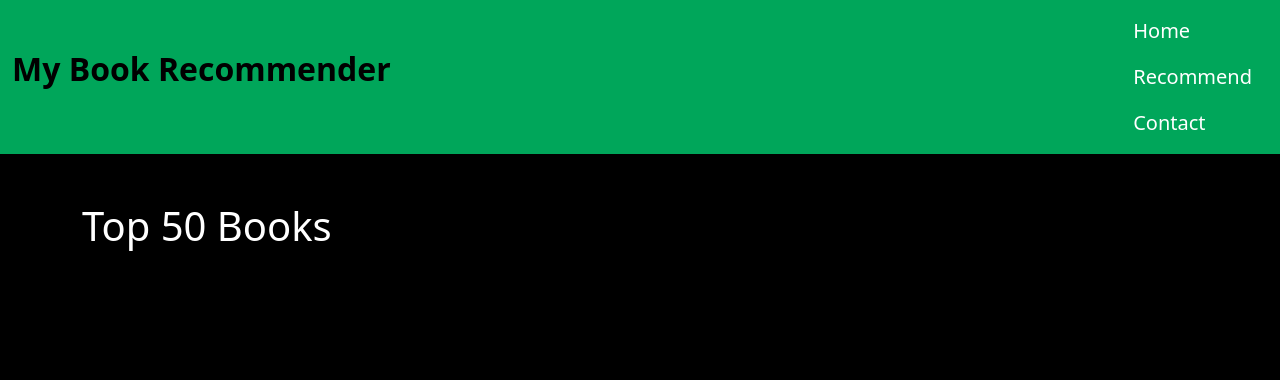
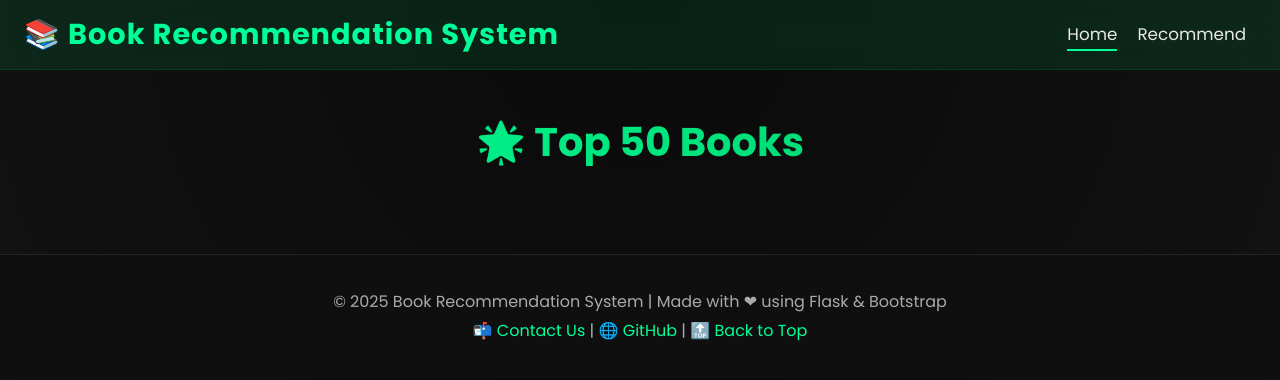
Before and after one commit to Nandini776/Recommendation-System, a Flask app: page / in a window 1280 px wide. Shown: the top 380 px of the page. Run offline with Flask 3, Linux system fonts and the light colour scheme; parts of the project's set-up code (start-up, migrations or seed data) failed here and were passed over.

Commit message:
Update index 1.html
New ui ux

```diff
--- a/templates/index.html
+++ b/templates/index.html
@@ -2,49 +2,163 @@
 <html lang="en">
 <head>
   <meta charset="UTF-8">
-    <title>Book Recommender System</title>
+  <title>Book Recommendation System</title>
   <link href="https://cdn.jsdelivr.net/npm/bootstrap@5.3.8/dist/css/bootstrap.min.css" rel="stylesheet">
+  <link href="https://fonts.googleapis.com/css2?family=Poppins:wght@400;600;700&display=swap" rel="stylesheet">
   <style>
-        .text-white {
-            color: white;
+    body {
+      background: radial-gradient(circle at top, #0a0a0a, #121212);
+      color: #f8f9fa;
+      font-family: 'Poppins', sans-serif;
+      overflow-x: hidden;
     }
+
+    /* Navbar */
+    .navbar {
+      background: rgba(0, 166, 90, 0.15);
+      backdrop-filter: blur(12px);
+      border-bottom: 1px solid rgba(0, 255, 120, 0.1);
+      position: sticky;
+      top: 0;
+      z-index: 1000;
+    }
+    .navbar-brand {
+      font-weight: 700;
+      font-size: 1.8rem;
+      color: #00ff99 !important;
+      letter-spacing: 1px;
+    }
+    .nav-link {
+      color: #e8e8e8 !important;
+      font-size: 1.05rem;
+      margin: 0 10px;
+      position: relative;
+      transition: 0.3s;
+    }
+    .nav-link::after {
+      content: '';
+      position: absolute;
+      bottom: -4px;
+      left: 0;
+      width: 0;
+      height: 2px;
+      background-color: #00ff99;
+      transition: width 0.3s;
+    }
+    .nav-link:hover::after,
+    .nav-link.active::after {
+      width: 100%;
+    }
+
+    /* Title */
+    h1 {
+      background: linear-gradient(90deg, #00ff99, #00cc66);
+      -webkit-background-clip: text;
+      -webkit-text-fill-color: transparent;
+      font-size: 2.5rem;
+      font-weight: 700;
+      margin-bottom: 2rem;
+    }
+
+    /* Cards */
+    .card {
+      border: none;
+      background: linear-gradient(145deg, #1a1a1a, #101010);
+      border-radius: 20px;
+      transition: all 0.4s ease;
+    }
+    .card:hover {
+      transform: translateY(-8px) scale(1.03);
+      box-shadow: 0 0 25px rgba(0, 255, 120, 0.2);
+    }
+    .card img {
+      border-radius: 20px 20px 0 0;
+      height: 260px;
+      object-fit: cover;
+      transition: 0.3s;
+    }
+    .card:hover img {
+      opacity: 0.85;
+    }
+    .card-body h4 {
+      font-size: 1.1rem;
+      font-weight: 600;
+      color: #fff;
+    }
+    .card-body p {
+      color: #ccc;
+      margin-bottom: 0.4rem;
+      font-size: 0.9rem;
+    }
+
+    /* Footer */
+  /* Footer */
+footer {
+  background: #0f0f0f;
+  border-top: 1px solid #222;
+  padding: 30px 0;
+  color: #aaa;
+  margin-top: 80px;
+  text-align: center; /* Center all text */
+}
+
+footer a {
+  color: #00ff99;
+  text-decoration: none;
+  transition: 0.3s;
+}
+
+footer a:hover {
+  color: #00cc70;
+  text-decoration: underline;
+}
+
+footer p {
+  margin: 5px 0; /* Add small spacing between lines */
+}
+
   </style>
 </head>
-<body style="background-color:black">
-    <nav class="navbar" style="background-color:#00a65a">
-        <div class="container-fluid">
-            <p class="navbar-brand text white" style="font-size: 2rem; font-weight: bold;">My Book Recommender</p>
-            <ul class="nav navbar-nav">
-                <li class="nav item"><a class="nav-link text-white" href="/" style="font-size: 1.25rem;" >Home</a></li>
-                <li class="nav item"><a class="nav-link text-white"href="/recommend" style="font-size: 1.25rem;">Recommend</a></li>
-                <li class="nav item"><a class="nav-link text-white" href="#" style="font-size: 1.25rem;">Contact</a></li>
-            </ul>
+<body>
+
+  <!-- Navbar -->
+  <nav class="navbar navbar-expand-lg navbar-dark px-4">
+    <a class="navbar-brand" href="/">📚 Book Recommendation System</a>
+    <div class="ms-auto d-flex align-items-center">
+      <a href="/" class="nav-link active">Home</a>
+      <a href="/recommend" class="nav-link">Recommend</a>
     </div>
   </nav>
 
+  <!-- Main -->
   <div class="container mt-5">
-        <div class="row">
-            <div class="col-12">
-                <h1 class="text-white">Top 50 Books</h1>
-            </div>
-        </div>
-
-        <div class="row mt-4">
+    <h1 class="text-center">🌟 Top 50 Books</h1>
+    <div class="row g-4">
       {% for i in range(book_name|length) %}
-            <div class="col-md-3 mb-4">
-                <div class="card bg-dark text-white h-100">
-                   <img src="{{ image[i] }}" class="card-img-top mx-auto d-block" alt="{{ book_name[i] }}" style="width: 150px; height: auto; object-fit">
-
+      <div class="col-md-3 col-sm-6">
+        <div class="card text-white">
+          <img src="{{ image[i] }}" alt="{{ book_name[i] }}">
           <div class="card-body">
-                        <h4 class="card-title">{{ book_name[i] }}</h4>
-                        <h6 class="card-text">Author: {{ author[i] }}</h6>
-                        <p class="card-text">Votes: {{ votes[i] }}</p>
-                        <p class="card-text">Rating: {{ rating[i] }}</p>
+            <h4>{{ book_name[i] }}</h4>
+            <p><strong>Author:</strong> {{ author[i] }}</p>
+            <p><strong>Votes:</strong> {{ votes[i] }}</p>
+            <p><strong>Rating:</strong> ⭐ {{ rating[i]|round(2) }}</p>
           </div>
         </div>
       </div>
       {% endfor %}
     </div>
   </div>
+
+  <!-- Footer -->
+  <footer>
+    <p>© 2025 Book Recommendation System | Made with ❤ using Flask & Bootstrap</p>
+    <p>
+      📬 <a href="mailto:nandini9107@gmail.com">Contact Us</a> |
+      🌐 <a href="https://github.com/Nandini776" target="_blank">GitHub</a> |
+      <a href="#">🔝 Back to Top</a>
+    </p>
+  </footer>
+
 </body>
 </html>
```
Lines whose indentation alone changed are shown as unchanged.
